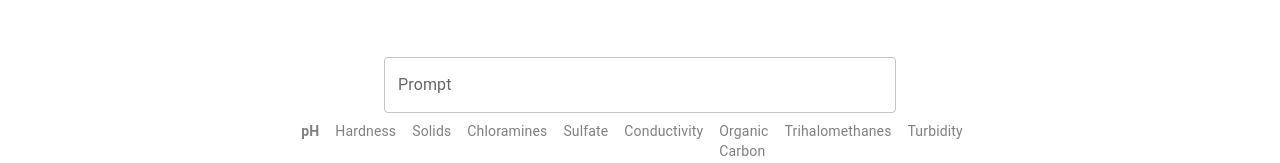
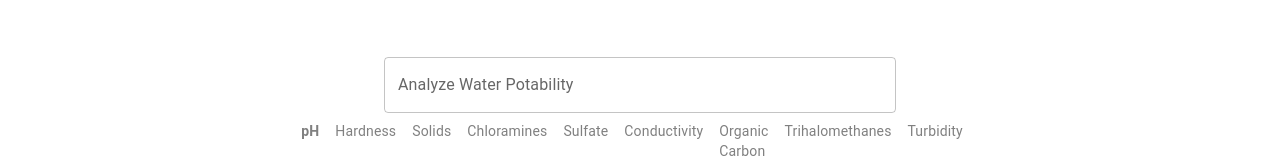
Before and after one commit to john-m-c0x/fullstack-water-potability, a React (Create React App) app in the folder frontend/: page / in a window 1280 px wide. Shown: the part 348-511 px from the top of the page. Built offline with nearby package versions, Linux system fonts and the light colour scheme.

Commit message:
user experience stuff

```diff
--- a/frontend/src/components/PromptInputField.js
+++ b/frontend/src/components/PromptInputField.js
@@ -6,7 +6,8 @@ const PromptInputField = ({ prompt, isReadOnly, loading, onPromptChange, onKeyDo
   <Box sx={{ position: 'relative' }}>
     <TextField
       variant="outlined"
-      label="Prompt"
+      label="Analyze Water Potability"
+      placeholder="Enter 'Analyze the potability of water based on 9 features' and press Enter"
       value={prompt}
       onKeyDown={onKeyDown}
       onChange={onPromptChange}
```
